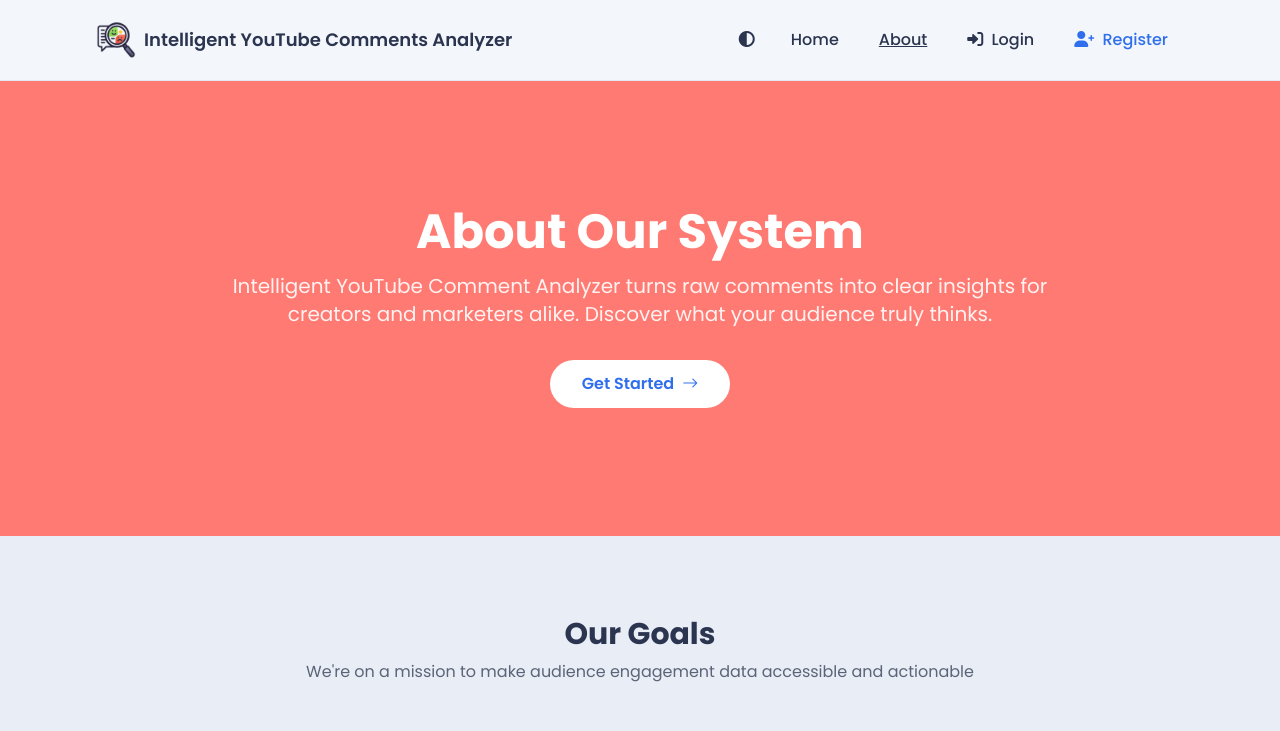
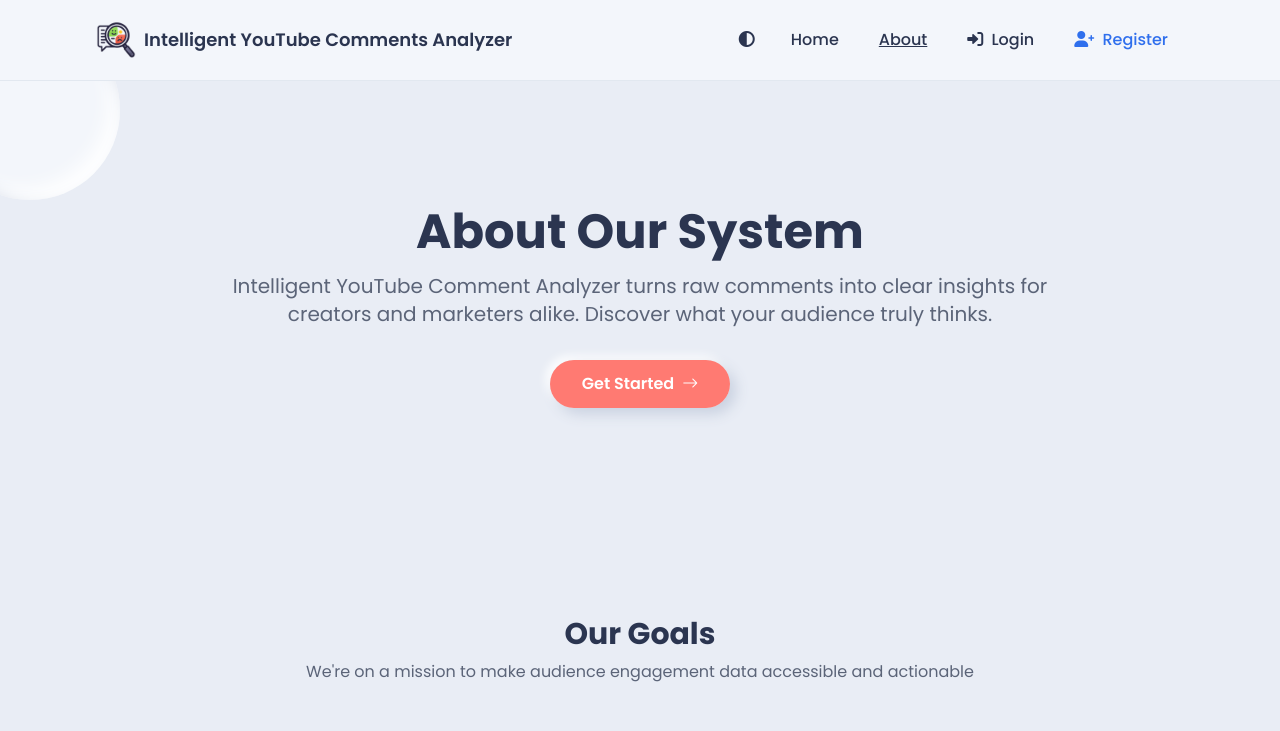
Before and after one commit to SM649/Intelligent-Youtube-Comment-Analyzer, a Flask app: page /about in a window 1280 px wide. Shown: the top 731 px of the page. Run offline with Flask 3, Linux system fonts and the light colour scheme; parts of the project's set-up code (start-up, migrations or seed data) failed here and were passed over; some libraries are stand-ins or nearby versions.

Commit message:
Re-theme about page hero, sections, and CTA band for clay+3D
Co-Authored-By: Claude Sonnet 5 <noreply@anthropic.com>

```diff
--- a/templates/about.html
+++ b/templates/about.html
@@ -3,14 +3,15 @@
 {% block title %}About Us – Intelligent YouTube Comment Analyzer{% endblock %}
 
 {% block content %}
-<section class="text-center py-24 md:py-32 bg-brand-gradient text-white">
-  <div class="max-w-4xl mx-auto px-4" data-aos="fade-up">
-    <h1 class="text-4xl md:text-5xl font-bold mb-4">About Our System</h1>
-    <p class="text-lg md:text-xl mb-8 text-white/90">
+<section class="relative overflow-hidden text-center py-24 md:py-32 bg-app-bg">
+  <div class="clay-blob" style="width:180px;height:180px;top:-60px;left:-60px;background:var(--clay-surface);"></div>
+  <div class="relative max-w-4xl mx-auto px-4" data-aos="fade-up">
+    <h1 class="text-4xl md:text-5xl font-bold mb-4 text-text-dark">About Our System</h1>
+    <p class="text-lg md:text-xl mb-8 text-text-muted">
       Intelligent YouTube Comment Analyzer turns raw comments into clear insights for creators and
       marketers alike. Discover what your audience truly thinks.
     </p>
-    <a href="{{ url_for('auth.register') }}" class="inline-flex items-center gap-2 bg-white text-primary-dark font-semibold px-8 py-3 rounded-brand-lg hover:bg-white/90 transition">
+    <a href="{{ url_for('auth.register') }}" class="inline-flex items-center gap-2 bg-brand-gradient text-white font-semibold px-8 py-3 rounded-brand-lg shadow-button-primary hover:shadow-button-primary-hover transition">
       Get Started <i class="bi bi-arrow-right"></i>
     </a>
   </div>
@@ -45,7 +46,7 @@
   </div>
 </section>
 
-<section class="py-20 bg-white">
+<section class="py-20 bg-surface">
   <div class="max-w-6xl mx-auto px-4">
     <div class="text-center max-w-2xl mx-auto mb-12" data-aos="fade-up">
       <h2 class="text-3xl font-bold mb-2">Key Features</h2>
@@ -98,7 +99,7 @@
   </div>
 </section>
 
-<section class="py-20 bg-white">
+<section class="py-20 bg-surface">
   <div class="max-w-6xl mx-auto px-4">
     <div class="text-center max-w-2xl mx-auto mb-12" data-aos="fade-up">
       <h2 class="text-3xl font-bold mb-2">System's Limitation</h2>
@@ -153,7 +154,7 @@
   </div>
 </section>
 
-<section class="py-20 bg-white">
+<section class="py-20 bg-surface">
   <div class="max-w-6xl mx-auto px-4">
     <div class="text-center max-w-2xl mx-auto mb-12" data-aos="fade-up">
       <h2 class="text-3xl font-bold mb-2">Meet the Team</h2>
@@ -200,11 +201,12 @@
   </div>
 </section>
 
-<section class="py-20 bg-brand-gradient text-white text-center">
-  <div class="max-w-3xl mx-auto px-4" data-aos="fade-up">
-    <h2 class="text-3xl md:text-4xl font-bold mb-4">Ready to Understand Your Audience?</h2>
-    <p class="text-lg mb-8 text-white/90">Join thousands of content creators who are using data to improve their videos.</p>
-    <a href="{{ url_for('auth.register') }}" class="inline-flex items-center gap-2 bg-white text-primary-dark font-semibold px-8 py-3 rounded-brand-lg hover:bg-white/90 transition">
+<section class="relative overflow-hidden py-20 bg-app-bg text-center">
+  <div class="clay-blob" style="width:150px;height:150px;top:-40px;right:-40px;background:var(--clay-surface);"></div>
+  <div class="relative max-w-3xl mx-auto px-4" data-aos="fade-up">
+    <h2 class="text-3xl md:text-4xl font-bold mb-4 text-text-dark">Ready to Understand Your Audience?</h2>
+    <p class="text-lg mb-8 text-text-muted">Join thousands of content creators who are using data to improve their videos.</p>
+    <a href="{{ url_for('auth.register') }}" class="inline-flex items-center gap-2 bg-brand-gradient text-white font-semibold px-8 py-3 rounded-brand-lg shadow-button-primary hover:shadow-button-primary-hover transition">
       Get Started Now <i class="fas fa-chevron-right"></i>
     </a>
   </div>
```
